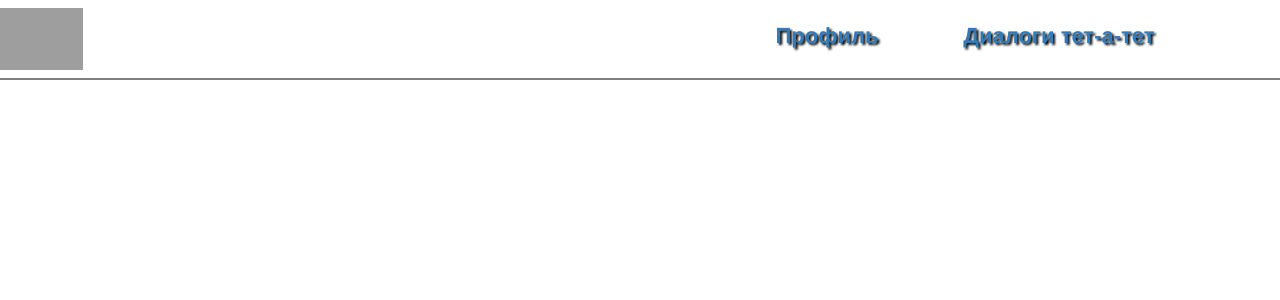
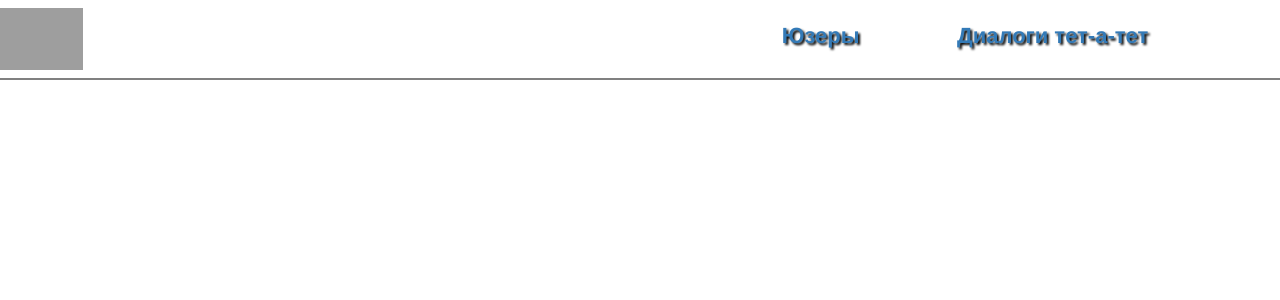
Before and after one commit to Stasnislawe/chat, a Django app: page /dialogs/ in a window 1280 px wide. Shown: the top 300 px of the page. Run offline with Django 4.2, Linux system fonts and the light colour scheme; some libraries are stand-ins or nearby versions; grey boxes are pictures that could not be loaded.

Commit message:
Добавление ссылки на список пользователей

```diff
--- a/project/templates/index.html
+++ b/project/templates/index.html
@@ -21,7 +21,7 @@
         <div class="nav_list">
           <div class="nav_list_div">
               <ul>
-                  <li><a href="{% url 'dialogs' %}">Профиль</a></li>
+                  <li><a href="{% url 'users' %}">Юзеры</a></li>
                   <li><a href="{% url 'dialogs' %}">Диалоги тет-а-тет</a></li>
               </ul>
           </div>
```
